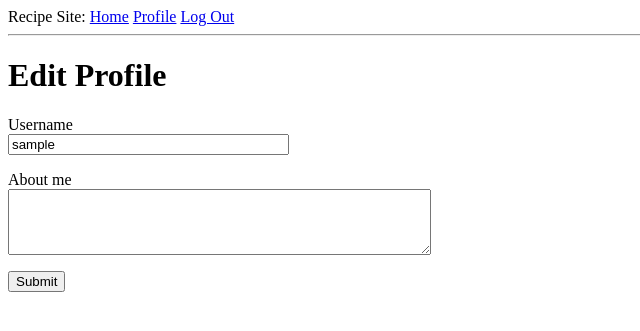
After one commit to connorreitz/flask-webapp, a Flask app: page /edit_profile in a window 1280 px wide. The commit adds this page. Shown: the top 331 px of the page, without its empty margins (0-640 px from the left). Run offline with Flask 2, Linux system fonts and the light colour scheme; the visitor is signed in with stand-in values (Sample User, id 1); data comes from the database, SQL or seed files in the repository; both versions use the stored data as it was after the commit.

Commit message:
added error handling, profile avatars, and profile pages

```diff
--- a/app/forms.py
+++ b/app/forms.py
@@ -1,6 +1,6 @@
 from flask_wtf import FlaskForm
-from wtforms import StringField, PasswordField, BooleanField, SubmitField
-from wtforms.validators import DataRequired, ValidationError, Email, EqualTo
+from wtforms import StringField, PasswordField, BooleanField, SubmitField, TextAreaField
+from wtforms.validators import DataRequired, ValidationError, Email, EqualTo, Length
 from app.models import User
 
 class LoginForm(FlaskForm):
@@ -25,3 +25,18 @@ class RegistrationForm(FlaskForm):
         user = User.query.filter_by(email=email.data).first()
         if user is not None:
             raise ValidationError('Please use a different email address.')
+
+class EditProfileForm(FlaskForm):
+    username = StringField('Username', validators=[DataRequired()])
+    about_me = TextAreaField('About me', validators=[Length(min=0, max=140)])
+    submit = SubmitField('Submit')
+
+    def __init__(self, original_username, *args, **kwargs):
+        super(EditProfileForm, self).__init__(*args, **kwargs)
+        self.original_username = original_username
+
+    def validate_username(self, username):
+        if username.data != self.original_username:
+            user = User.query.filter_by(username=self.username.data).first()
+            if user is not None:
+                raise ValidationError('Please use a different username.')
--- a/app/models.py
+++ b/app/models.py
@@ -3,6 +3,7 @@ from app import login
 from datetime import datetime
 from flask_login import UserMixin
 from werkzeug.security import generate_password_hash, check_password_hash
+from hashlib import md5
 
 
 class User(UserMixin, db.Model):
@@ -11,12 +12,19 @@ class User(UserMixin, db.Model):
     email = db.Column(db.String(120), index=True, unique=True)
     password_hash = (db.Column(db.String(128)))
     posts = db.relationship('Post', backref='author', lazy='dynamic')
+    about_me = db.Column(db.String(140))
+    last_seen = db.Column(db.DateTime, default=datetime.utcnow)
 
     def set_password(self, password):
         self.password_hash = generate_password_hash(password)
 
     def check_password(self, password):
         return check_password_hash(self.password_hash, password)
+
+    def avatar(self, size):
+        digest = md5(self.email.lower().encode('utf-8')).hexdigest()
+        return 'https://www.gravatar.com/avatar/{}?d=identicon&s={}'.format(
+            digest, size)
 
     def __repr__(self):
         return '<User {}>'.format(self.username)
--- a/app/routes.py
+++ b/app/routes.py
@@ -1,8 +1,10 @@
-from flask import render_template, flash, redirect, url_for
-from flask_login import current_user, login_user
+from flask import render_template, flash, redirect, url_for, request
+from flask_login import current_user, login_user, login_required
 from app.models import User
-from app.forms import LoginForm, RegistrationForm
+from app.forms import LoginForm, RegistrationForm, EditProfileForm
 from flask_login import logout_user
+from datetime import datetime
+from werkzeug.urls import url_parse
 
 from app import app, db
 
@@ -59,3 +61,34 @@ def register():
         flash('Congratulations, you are now a registered new user!')
         return redirect(url_for('login'))
     return render_template('register.html', titile='Register', form=form)
+
+@app.route('/user/<username>')
+@login_required
+def user(username):
+    user = User.query.filter_by(username=username).first_or_404()
+    posts = [
+        {'author': user, 'body': 'recipe post 1'}
+    ]
+
+    return render_template('user.html', user=user, posts=posts)
+
+@app.route('/edit_profile', methods=['Get', 'POST'])
+@login_required
+def edit_profile():
+    form = EditProfileForm(current_user.username)
+    if form.validate_on_submit():
+        current_user.username = form.username.data
+        current_user.about_me = form.about_me.data
+        db.session.commit()
+        flash('Your changes have been saved.')
+        return redirect(url_for('edit_profile'))
+    elif request.method == 'GET':
+        form.username.data = current_user.username
+        form.about_me.data = current_user.about_me
+    return render_template('edit_profile.html', title='Edit Profile', form=form)
+
+@app.before_request
+def before_request():
+    if current_user.is_authenticated:
+        current_user.last_seen = datetime.utcnow()
+        db.session.commit()
--- /dev/null
+++ b/app/templates/404.html
@@ -0,0 +1,6 @@
+{% extends "base.html" %}
+
+{% block content %}
+    <h1>File Not Found</h1>
+    <p><a href="{{ url_for('index') }}">Back</a></p>
+{% endblock %}
--- /dev/null
+++ b/app/templates/_post.html
@@ -0,0 +1,6 @@
+<table>
+    <tr valign="top">
+        <td><img src = "{{ post.author.avatar(36) }}"></td>
+        <td>{{ post.author.username }} says:<br>{{ post.body }}</td>
+    </tr>
+</table>
--- a/app/templates/base.html
+++ b/app/templates/base.html
@@ -14,6 +14,7 @@
             {%  if current_user.is_anonymous %}
             <a href="{{ url_for('login') }}">Login</a>
             {% else %}
+            <a href="{{ url_for('user', username=current_user.username)}}">Profile</a>
             <a href="{{ url_for('logout') }}">Log Out</a>
             {% endif %}
         </div>
--- /dev/null
+++ b/app/templates/edit_profile.html
@@ -0,0 +1,23 @@
+{% extends "base.html" %}
+
+{% block content %}
+    <h1>Edit Profile</h1>
+    <form action="" method="post">
+        {{ form.hidden_tag() }}
+        <p>
+            {{ form.username.label }}<br>
+            {{ form.username(size=32) }}<br>
+            {% for error in form.username.errors %}
+            <span style="color: red;">[{{ error }}]</span>
+            {% endfor %}
+        </p>
+        <p>
+            {{ form.about_me.label }}<br>
+            {{ form.about_me(cols=50, rows=4) }}<br>
+            {% for error in form.about_me.errors %}
+            <span style="color: red;">[{{ error }}]</span>
+            {% endfor %}
+        </p>
+        <p>{{ form.submit() }}</p>
+    </form>
+{% endblock %}
```
Also changed, not shown: app/__init__.py (+35 -1 lines), app/edit_profile.html (added, +23 -0 lines), app/errors.py (added, +11 -0 lines), app/templates/500.html (added, +7 -0 lines), app/templates/user.html (added, +21 -0 lines), config.py (+7 -0 lines), migrations/versions/9bdec0f38694_new_fields_in_user_model.py (added, +30 -0 lines), app.db, 1 other file.
